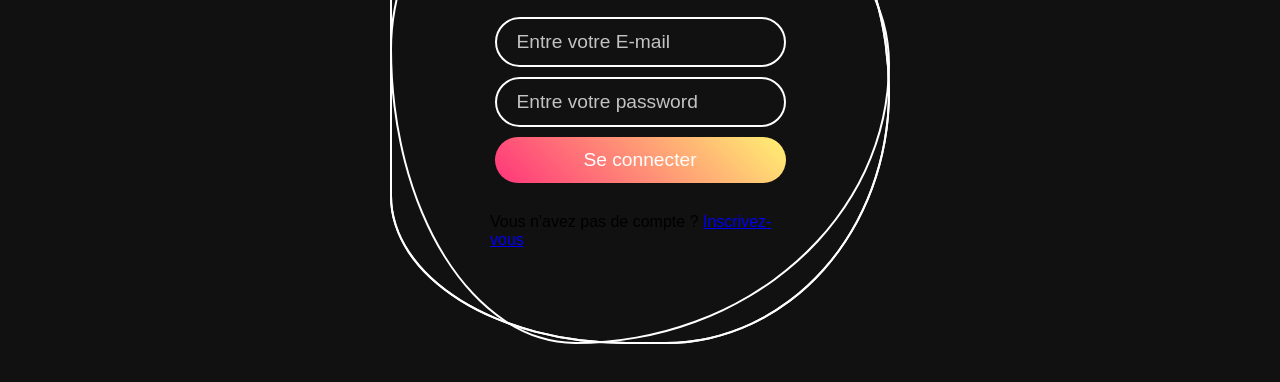
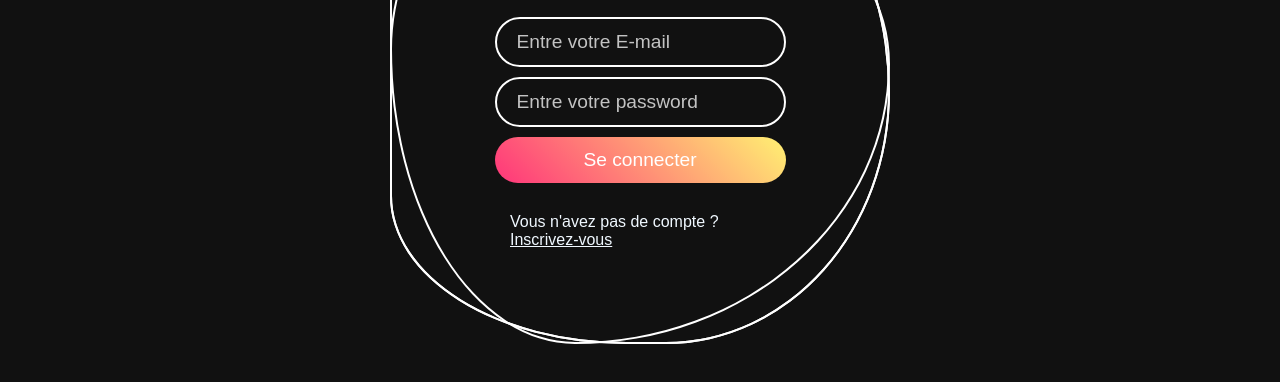
Before and after one commit to ingemedical16/Multiplayer-Game-Platform, a website: page pages/login.html in a window 1280 px wide. Shown: the part 366-748 px from the top of the page. Drawn offline with nearby package versions, Linux system fonts and the light colour scheme.

Commit message:
Update login.html

```diff
--- a/pages/login.html
+++ b/pages/login.html
@@ -110,7 +110,7 @@
             </div>
           </form>
           <div className='text-center text-slate-600 pt-1'>
-            <p>Vous n'avez pas de compte ? <a href="/api/auth/signup">Inscrivez-vous</a></p>
+            <p style="color: aliceblue;" class="nav-item" >Vous n'avez pas de compte ? <a style="color: aliceblue;" href="/api/auth/signup">Inscrivez-vous</a></p>
         </div>
         </div>
       </div>
```
